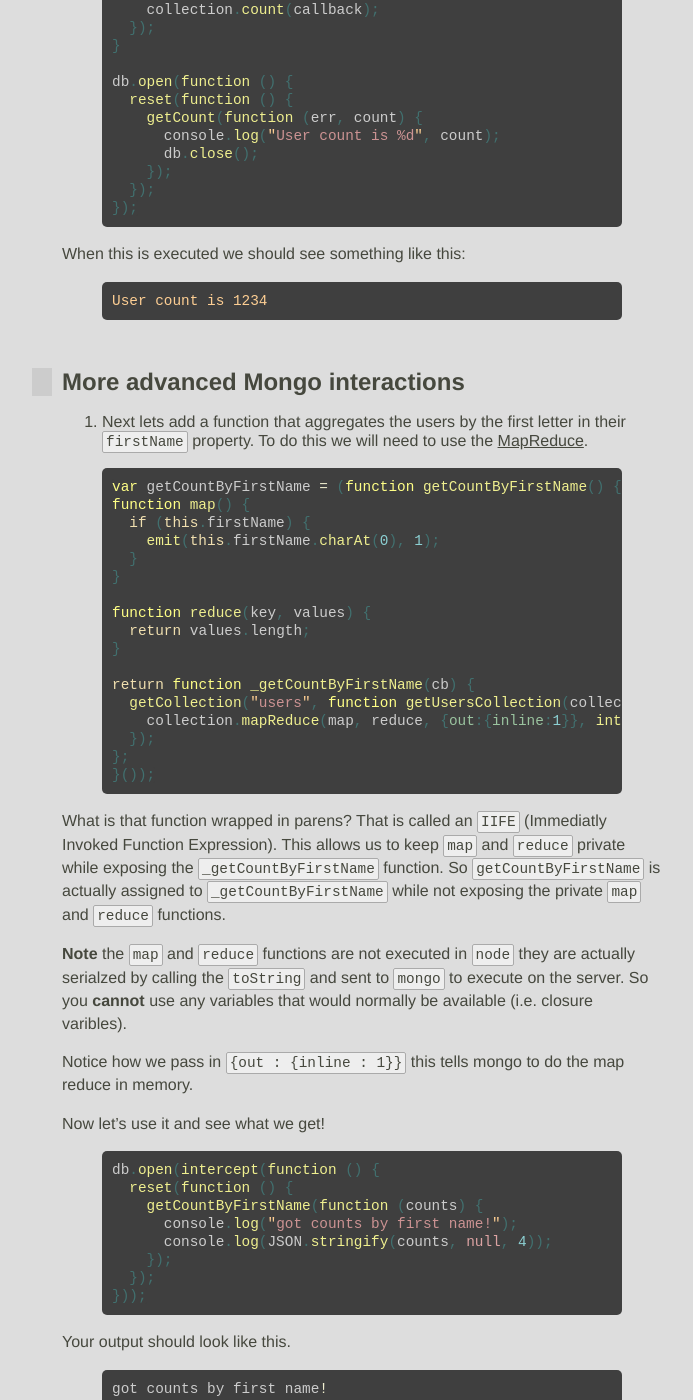
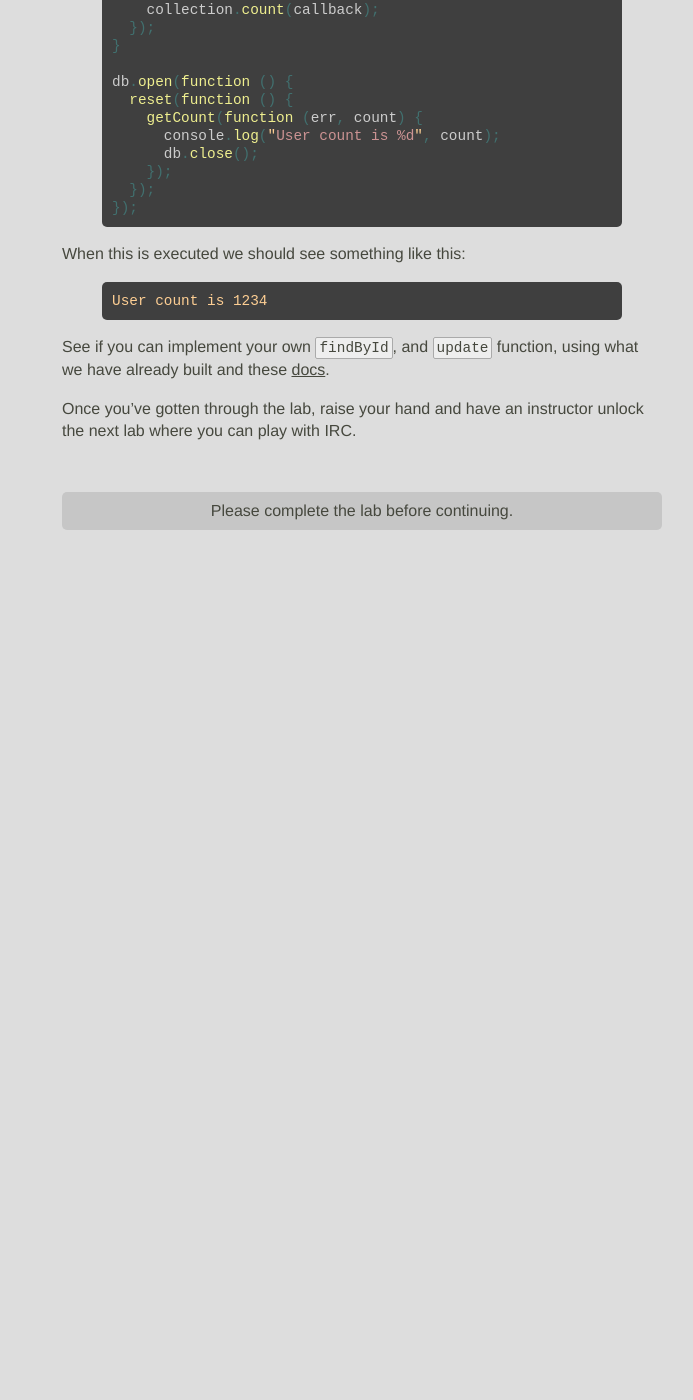
Before and after one commit to JavaScriptKC/workshop, a Jekyll site: the page built from _posts/2012-11-5-data-storage.md, in a window 1280 px wide and 1400 px high, scrolled down 4667 px. Shown: the whole window, without its empty margins (278-971 px from the left). Built offline with Jekyll 4.4.1, drawn with Linux system fonts in a browser that asks for light colours; nearby versions of some CDN libraries; some web fonts are replaced; comment, search, counter and statistics services are not loaded; after the commit the page ends 5297 px from its top, so only the background shows below that; some of the changed text lies outside the part shown.

Commit message:
comment out advanced mongo interactions in case we dont get to it

```diff
--- a/_posts/2012-11-5-data-storage.md
+++ b/_posts/2012-11-5-data-storage.md
@@ -261,7 +261,7 @@ When this is executed we should see something like this:
 User count is 1234
 {% endhighlight %}
 
-## More advanced Mongo interactions
+<!--## More advanced Mongo interactions
 
 13. Next lets add a function that aggregates the users by the first letter in their `firstName` property. To do this we will need to use the [MapReduce](http://www.mongodb.org/display/DOCS/MapReduce).
 
@@ -341,7 +341,7 @@ got counts by first name!
     "value": 2
   }
 ]
-{% endhighlight %}
+{% endhighlight %}-->
 
 See if you can implement your own `findById`, and `update` function, using what we have already built and these [docs](http://mongodb.github.com/node-mongodb-native/).
 
```
